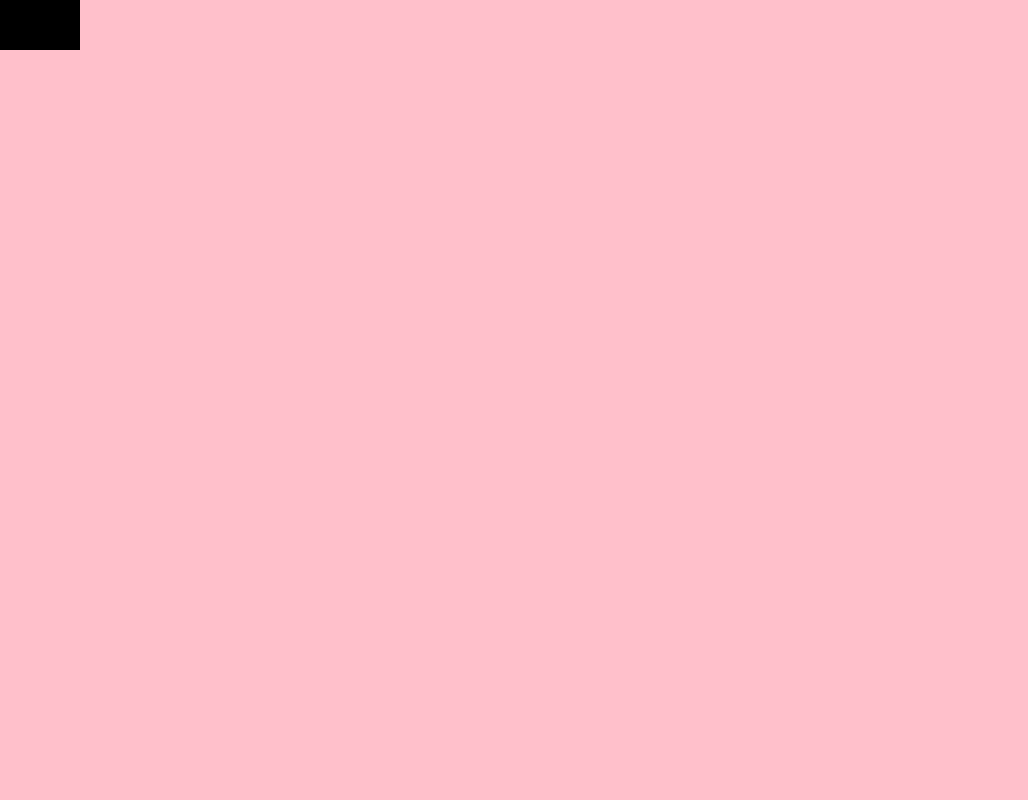
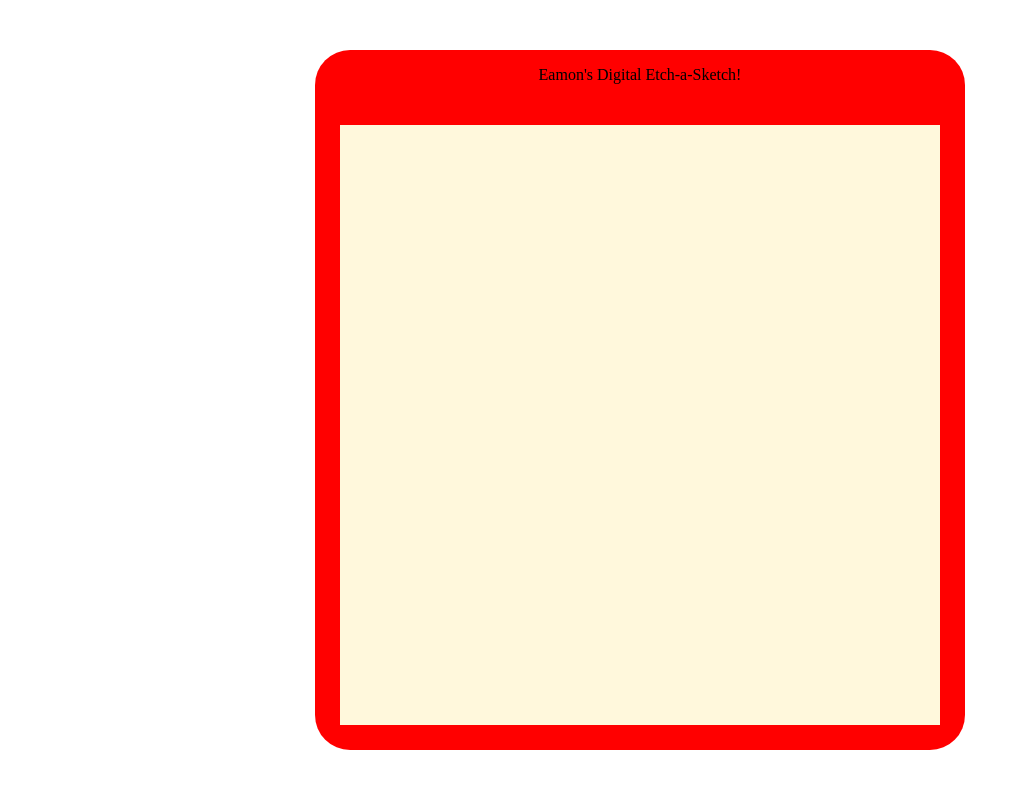
Before and after one commit to eamckn/etch-a-sketch, a plain HTML site: page index.html in a window 1280 px wide. Shown: the whole page, without its empty margins (0-1028 px from the left). Drawn offline with Linux system fonts and the light colour scheme.

Commit message:
Create outer display for etch-a-sketch

```diff
--- a/index.html
+++ b/index.html
@@ -7,7 +7,10 @@
     <link rel="stylesheet" href="./style.css">
 </head>
 <body>
-    <div id="container"></div>
+    <div id="top">Eamon's Digital Etch-a-Sketch!</div>
+    <div id="outer-container">
+        <div id="container"></div>
+    </div>
 </body>
 <script src="./script.js"></script>
 </html>
--- a/script.js
+++ b/script.js
@@ -12,10 +12,22 @@
 // okay, let's make a row of 16 and give them flex attributes
 
 const container = document.querySelector("#container");
+//const borderWidth = container.style.borderWidth;
+//console.log(borderWidth);
+const containerWidth = container.offsetWidth;
+//console.log(containerWidth)
+const containerHeight = container.offsetHeight;
+//console.log(containerHeight)
 
 for (let row = 0; row < 16; row++) {
-    for (let col = 0; col <16; col++) {
+    for (let col = 0; col < 16; col++) {
         const newDiv = document.createElement("div");
+        const newDivWidth = containerWidth/16;
+        const newDivHeight = containerHeight/16;
+        newDiv.style.width = `${newDivWidth}px`;
+        //console.log(newDiv.style.width);
+        newDiv.style.height = `${newDivHeight}px`;
+        //console.log(newDiv.style.height);
         //newDiv.textContent = "x"
         newDiv.className = "etch";
         newDiv.addEventListener('mouseover', function () {
--- a/style.css
+++ b/style.css
@@ -1,18 +1,40 @@
 body {
+    display: flex;
+    flex-direction: column;
+    justify-content: center;
+    align-items: center;
+    height: 100vh;
     margin: 0;
+}
+
+#top {
+    display: flex;
+    justify-content: center;
+    align-items: center;
+    width: 650px;
+    height: 50px;
+    background-color: red;
+    border-radius: 35px 35px 0px 0px;
+}
+
+#outer-container {
+    display: flex;
+    flex-direction: column;
+    justify-content: center;
+    align-items: center;
+    width: 650px;
+    height: 650px;
+    background-color: red;
+    border-radius: 0px 0px 35px 35px;
 }
 
 #container {
     display: flex;
-    flex-direction: row;
     flex-wrap: wrap;
+    width: 600px;
+    height: 600px;
 }
 
 #container div {
-    background-color: pink;
-    display: flex;
-    min-width: 6.25vw;
-    min-height: 6.25vh;
-    justify-content: center;
-    align-items: center;
+    background-color: cornsilk;
 }
```
